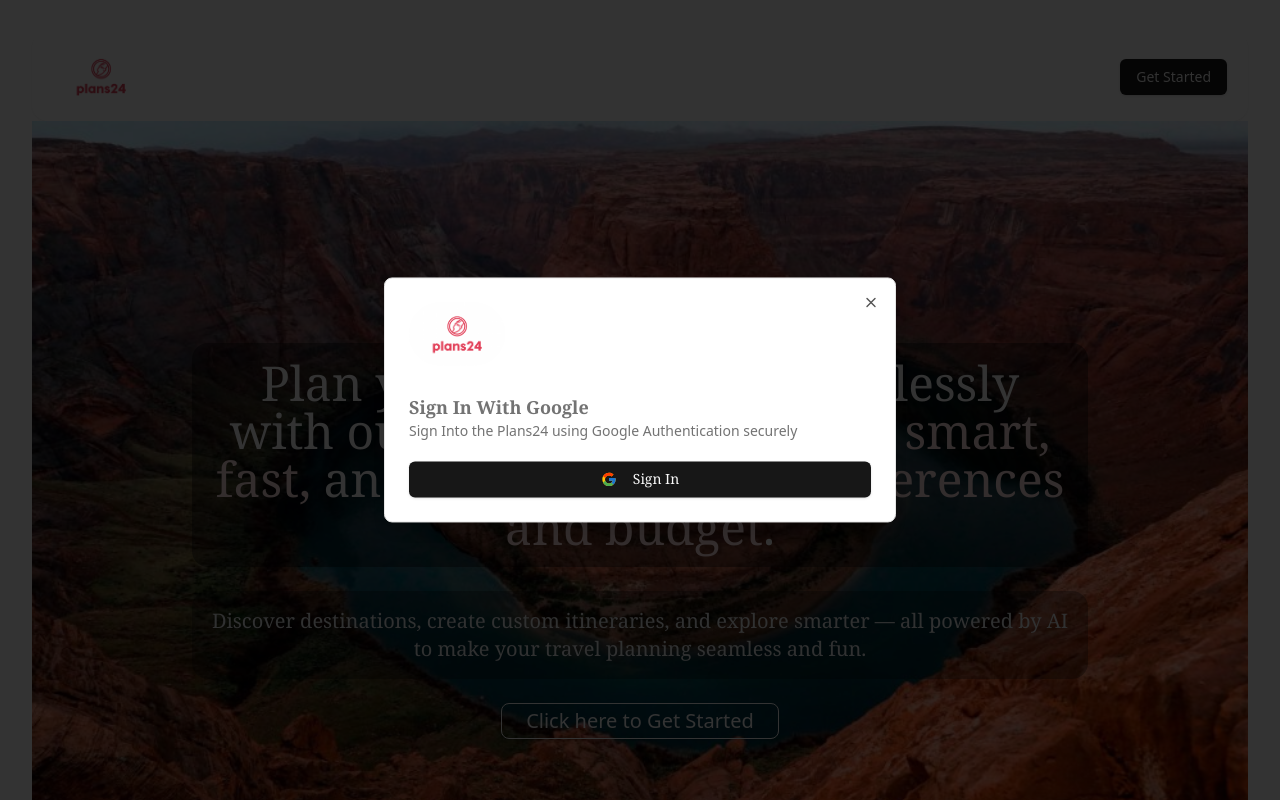
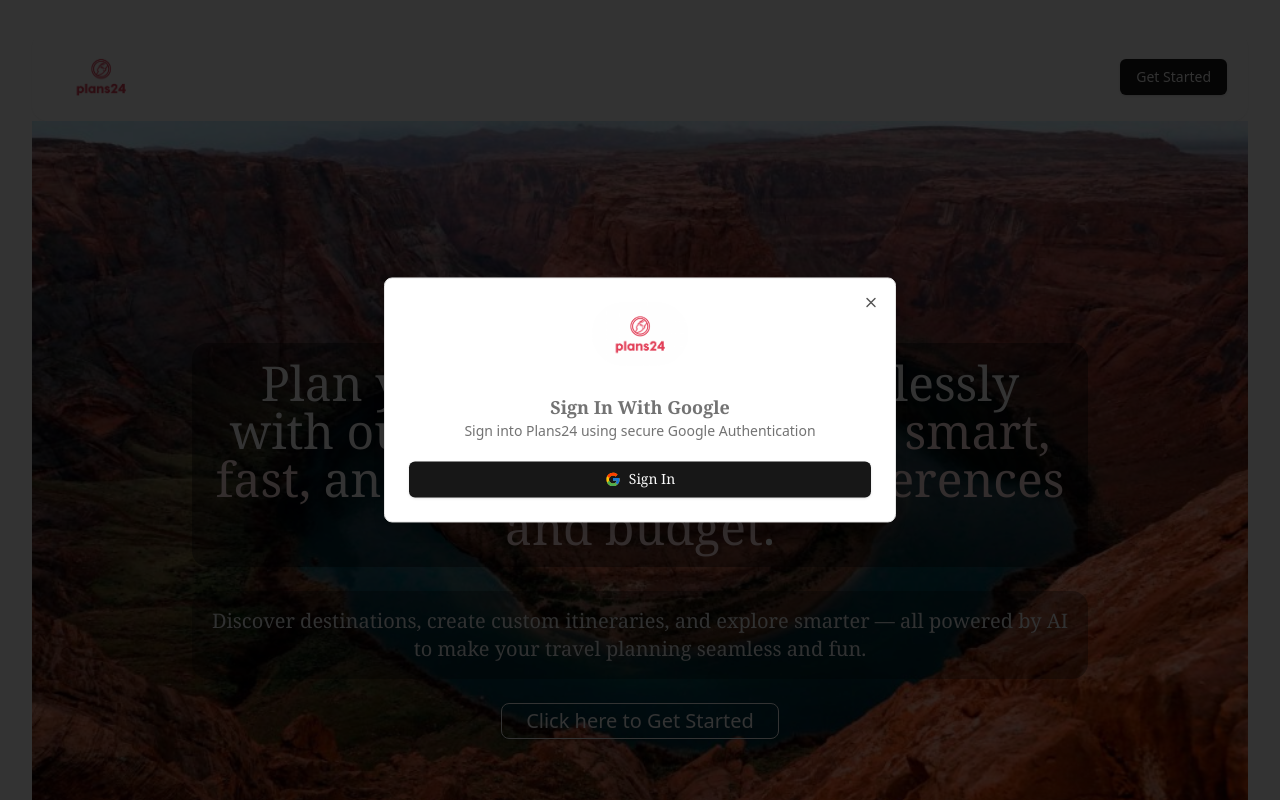
Before and after one commit to Abhinav1730/Plans24, a React (Vite) app: page / in a window 1280 px wide. Both pictures are taken after a click on the button "Get Started". Shown: the top 800 px of the page. Built offline with nearby package versions, Linux system fonts and the light colour scheme; no server answers.

Commit message:
Minor Bug Fix

```diff
--- a/src/components/usage/Header.jsx
+++ b/src/components/usage/Header.jsx
@@ -11,8 +11,6 @@ import {
   DialogContent,
   DialogDescription,
   DialogHeader,
-  DialogTitle,
-  DialogTrigger,
 } from "../ui/dialog";
 import { useGoogleLogin } from "@react-oauth/google";
 import axios from "axios";
@@ -31,6 +29,7 @@ function Header() {
     onSuccess: (codeResponse) => GetUserProfile(codeResponse),
     onError: (error) => console.log(error),
   });
+
   const GetUserProfile = (tokenInformation) => {
     axios
       .get(
@@ -51,12 +50,14 @@ function Header() {
         console.error("Google profile fetch failed:", error);
       });
   };
+
   return (
-    <div className="p-3 shadow-sm flex justify-between items-center px-5 bg-inherit border rounded-2xl border-white">
-      <img src="/logo-plans24.png" className="w-24 rounded-full" />
-      <div>
+    <div className="p-3 shadow-sm flex flex-col sm:flex-row justify-between items-center gap-4 px-5 bg-inherit border rounded-2xl border-white">
+      <img src="/logo-plans24.png" className="w-24 rounded-full" alt="Logo" />
+
+      <div className="flex flex-wrap items-center justify-center gap-3 sm:gap-5">
         {user ? (
-          <div className="flex items-center gap-5">
+          <>
             <a href="/create-trip">
               <Button
                 varient="outline"
@@ -65,6 +66,7 @@ function Header() {
                 New Trip <CiCirclePlus />
               </Button>
             </a>
+
             <a href="/my-trips">
               <Button
                 varient="outline"
@@ -73,52 +75,54 @@ function Header() {
                 My Trips
               </Button>
             </a>
+
             <Popover>
               <PopoverTrigger>
                 <img
                   src={user?.picture}
-                  alt="user"
-                  className="h-10 w-10 sm:h-11 sm:w-11 md:h-[45px] md:w-[45px] rounded-full object-cover"
+                  alt="User profile"
+                  className="h-10 w-10 sm:h-11 sm:w-11 md:h-[45px] md:w-[45px] rounded-full object-cover border border-gray-300"
                 />
               </PopoverTrigger>
               <PopoverContent>
                 <h2
-                  className="cursor-pointer"
+                  className="cursor-pointer text-red-500 font-semibold"
                   onClick={() => {
                     googleLogout();
                     localStorage.clear();
                     window.location.reload();
                   }}
                 >
-                  LogOut
+                  Log Out
                 </h2>
               </PopoverContent>
             </Popover>
-          </div>
+          </>
         ) : (
           <Button onClick={() => setOpenDialogueForLogin(true)}>
             Get Started
           </Button>
         )}
       </div>
+
       <Dialog open={openDialogForLogin} onOpenChange={setOpenDialogueForLogin}>
         <DialogContent>
           <DialogHeader>
-            <DialogDescription>
+            <DialogDescription className="text-center">
               <img
-                className="w-24 rounded-full"
+                className="w-24 rounded-full mx-auto"
                 src="/logo-plans24.png"
-                alt=""
+                alt="App Logo"
               />
               <h2 className="font-bold text-lg font-serif mt-7">
                 Sign In With Google
               </h2>
-              <p>Sign Into the Plans24 using Google Authentication securely</p>
+              <p>Sign into Plans24 using secure Google Authentication</p>
               <Button
                 onClick={loginWithGoogle}
-                className="w-full mt-5 font-serif flex items-center"
+                className="w-full mt-5 font-serif flex items-center justify-center gap-2"
               >
-                <FcGoogle className="h-7 w-7 mr-2" /> Sign In
+                <FcGoogle className="h-7 w-7" /> Sign In
               </Button>
             </DialogDescription>
           </DialogHeader>
```
